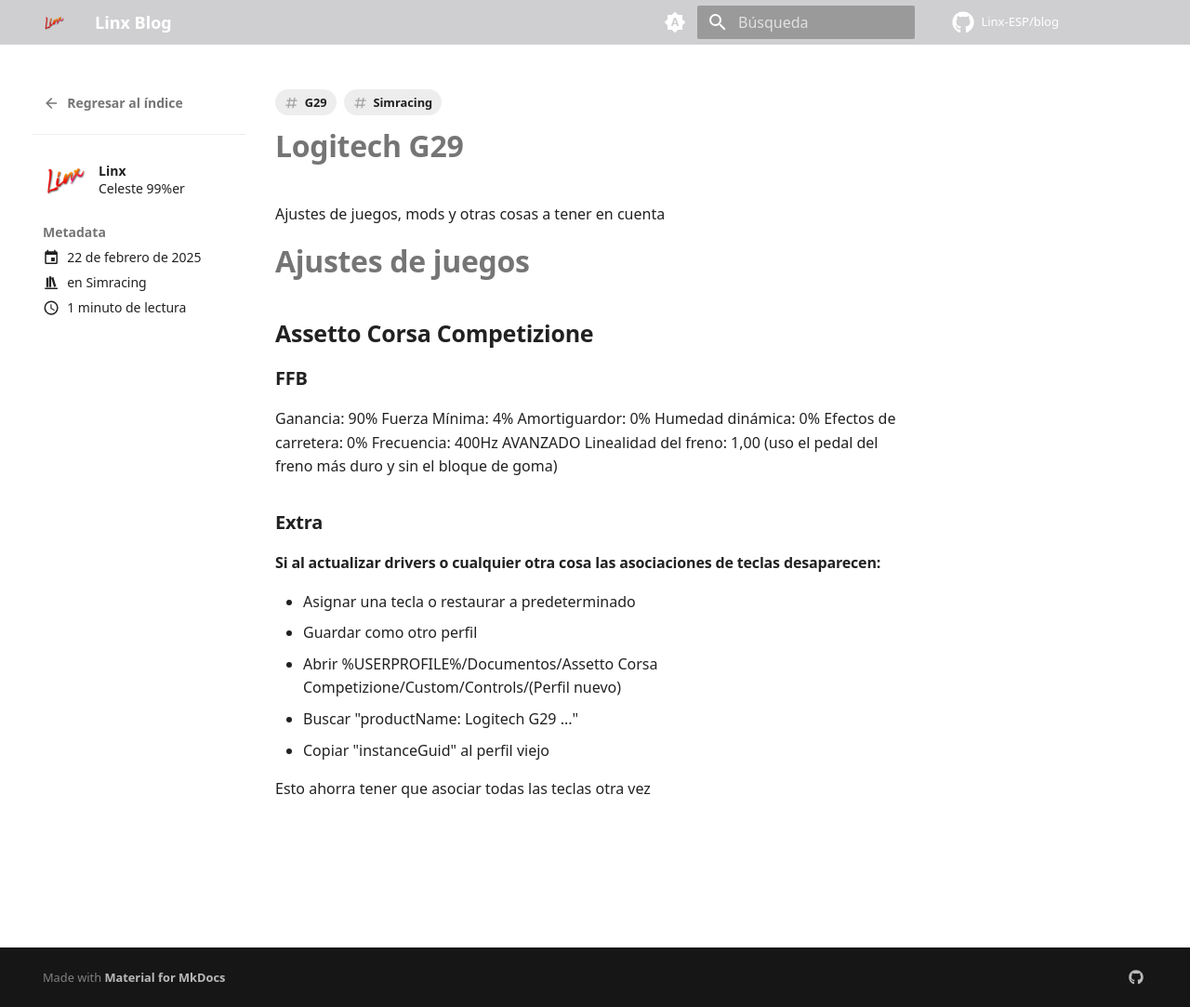
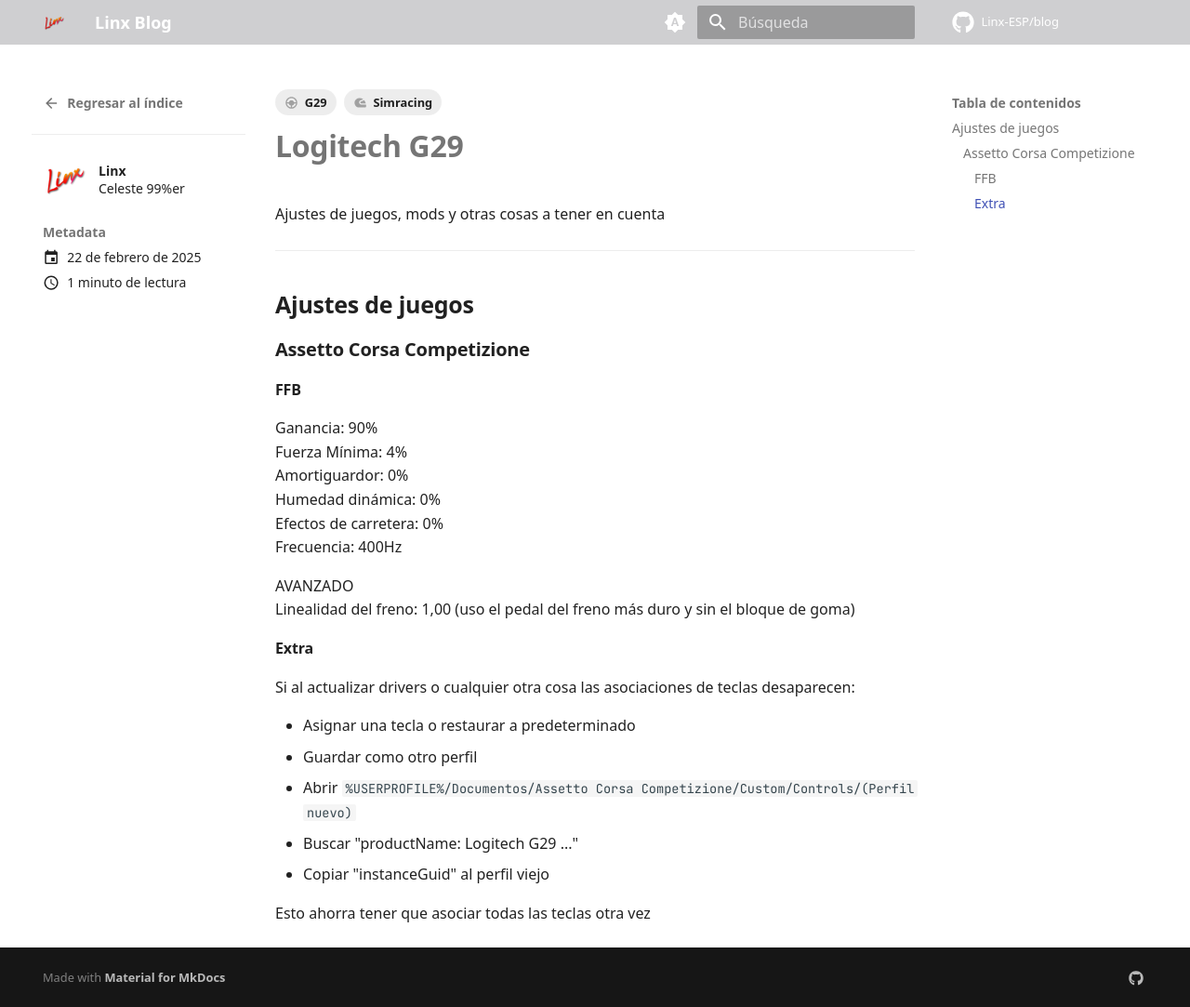
Before and after one commit to Linx-ESP/blog, an MkDocs documentation site: the page built from docs/posts/logitech-g29.md, in a window 1280 px wide and 1083 px high. Shown: the whole window at 93% size. Built offline with MkDocs 1.6.1 and Material for MkDocs 9.7.7, drawn with Linux system fonts in a browser that asks for light colours; some web fonts are replaced; comment, search, counter and statistics services are not loaded.

Commit message:
Formato G29, quitar archivo y categorias en blog

````diff
--- a/docs/posts/logitech-g29.md
+++ b/docs/posts/logitech-g29.md
@@ -16,11 +16,13 @@ Ajustes de juegos, mods y otras cosas a tener en cuenta
 
 <!-- more -->
 
-# Ajustes de juegos
+---
 
-## Assetto Corsa Competizione
+## Ajustes de juegos
 
-### FFB
+### Assetto Corsa Competizione
+
+#### FFB
 
 Ganancia: 90%
 Fuerza Mínima: 4%
@@ -28,16 +30,17 @@ Amortiguardor: 0%
 Humedad dinámica: 0%
 Efectos de carretera: 0%
 Frecuencia: 400Hz
+
 AVANZADO
 Linealidad del freno: 1,00 (uso el pedal del freno más duro y sin el bloque de goma)
 
-### Extra
+#### Extra
 
-#### Si al actualizar drivers o cualquier otra cosa las asociaciones de teclas desaparecen:
+Si al actualizar drivers o cualquier otra cosa las asociaciones de teclas desaparecen:
 
 - Asignar una tecla o restaurar a predeterminado
 - Guardar como otro perfil
-- Abrir %USERPROFILE%/Documentos/Assetto Corsa Competizione/Custom/Controls/(Perfil nuevo)
+- Abrir ```%USERPROFILE%/Documentos/Assetto Corsa Competizione/Custom/Controls/(Perfil nuevo)```
 - Buscar "productName: Logitech G29 ..."
 - Copiar "instanceGuid" al perfil viejo
 
--- a/docs/stylesheets/extra.css
+++ b/docs/stylesheets/extra.css
@@ -70,6 +70,6 @@
     font-weight: bold;
 }
 
-h1, h2, h3, h4, h5 {
+h1, h2, h3 {
     font-weight: bold !important;
 }
--- a/mkdocs.yml
+++ b/mkdocs.yml
@@ -46,6 +46,8 @@ theme:
             cloudflare: fontawesome/brands/cloudflare
             wireguard: simple/wireguard
             tailscale: simple/tailscale
+            simracing: material/racing-helmet
+            g29: material/steering
 extra_css:
     - stylesheets/extra.css
 markdown_extensions:
@@ -72,7 +74,8 @@ plugins:
           blog_dir: .
           #          pagination_per_page: 1
           enabled: true
-          archive: true
+          archive: false
+          categories: false
           blog_toc: true
           post_date_format: long
           post_url_date_format: yyyy/MM
@@ -95,6 +98,8 @@ extra:
         Cloudflare: cloudflare
         WireGuard: wireguard
         Tailscale: tailscale
+        Simracing: simracing
+        G29: g29
     social:
         - icon: fontawesome/brands/github
           link: https://github.com/Linx-ESP
````
